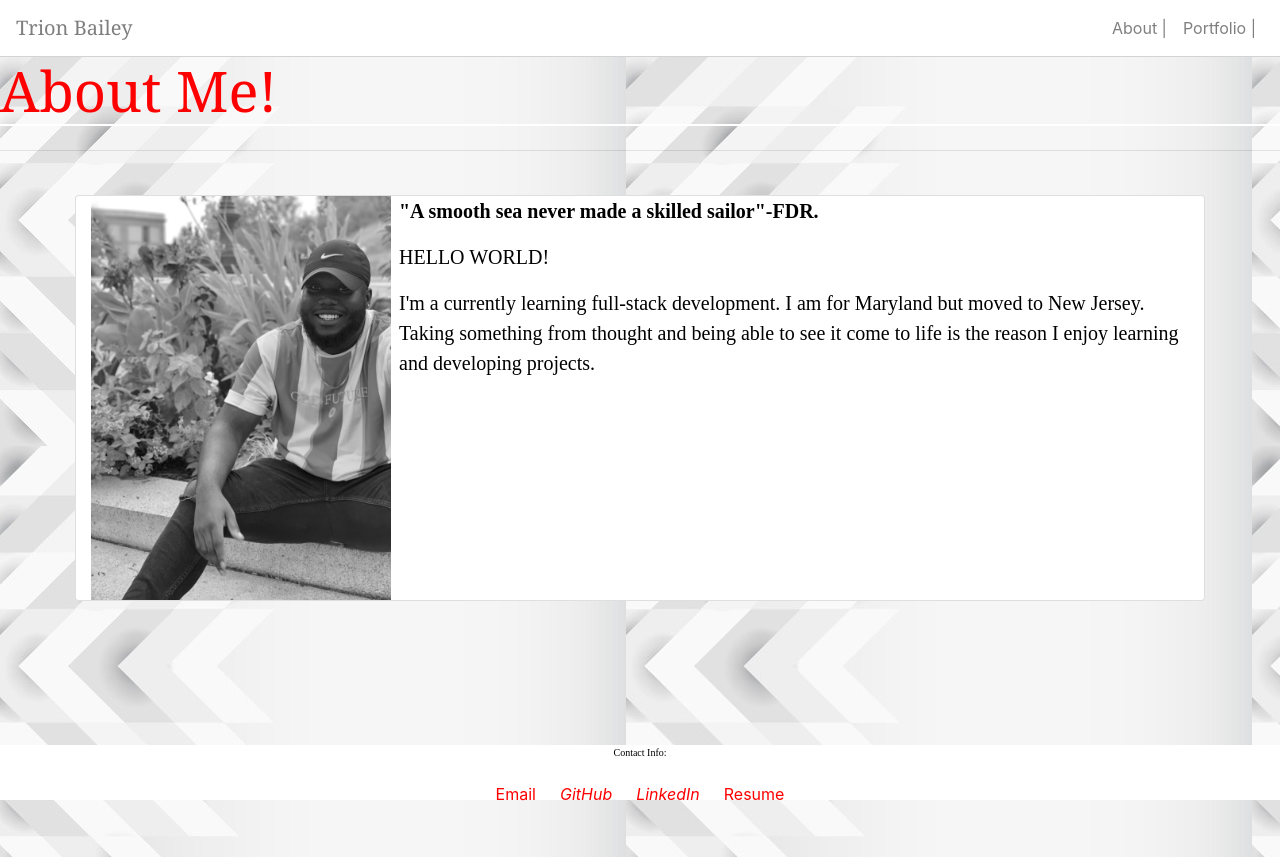
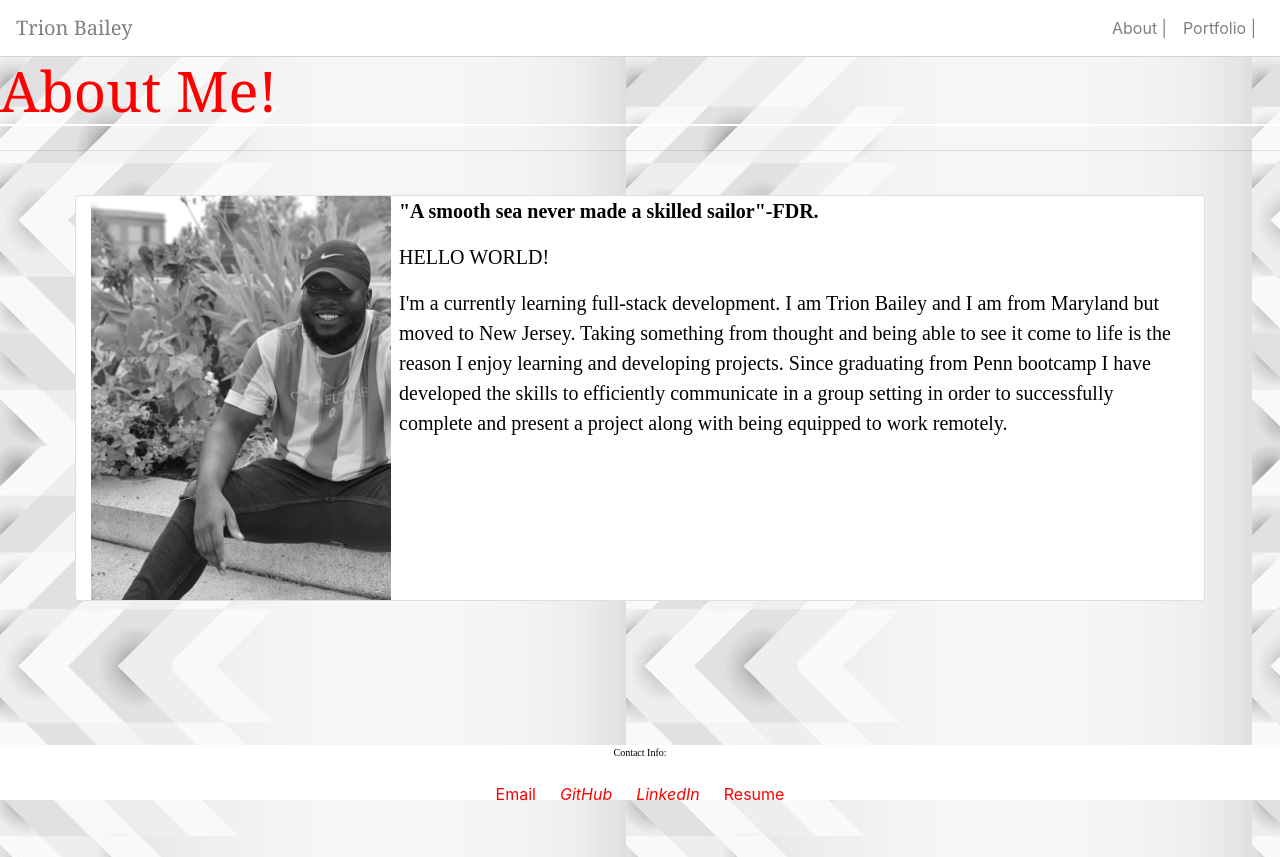
Before and after one commit to trionb/react-portfolio, a React (Create React App) app: page /react-portfolio/about in a window 1280 px wide. Built offline with nearby package versions, Linux system fonts and the light colour scheme.

Commit message:
updated about me page

```diff
--- a/src/components/AboutMe/AboutMe.js
+++ b/src/components/AboutMe/AboutMe.js
@@ -18,8 +18,7 @@ function AboutMe() {
                                             <p><strong>"A smooth sea never made a skilled sailor"-FDR.</strong></p>
                                             <p> HELLO WORLD!</p>
                                             <p>
-                                            I'm a currently learning full-stack development. I am for Maryland but moved to New Jersey.
-                                            Taking something from thought and being able to see it come to life is the reason I enjoy learning and developing projects.
+                                            I'm a currently learning full-stack development. I am Trion Bailey and I am from Maryland but moved to New Jersey. Taking something from thought and being able to see it come to life is the reason I enjoy learning and developing projects. Since graduating from Penn bootcamp I have developed the skills to efficiently communicate in a group setting in order to successfully complete and present a project along with being equipped to work remotely.
                                           </p>
                                         </div>
                                  </section>
```
